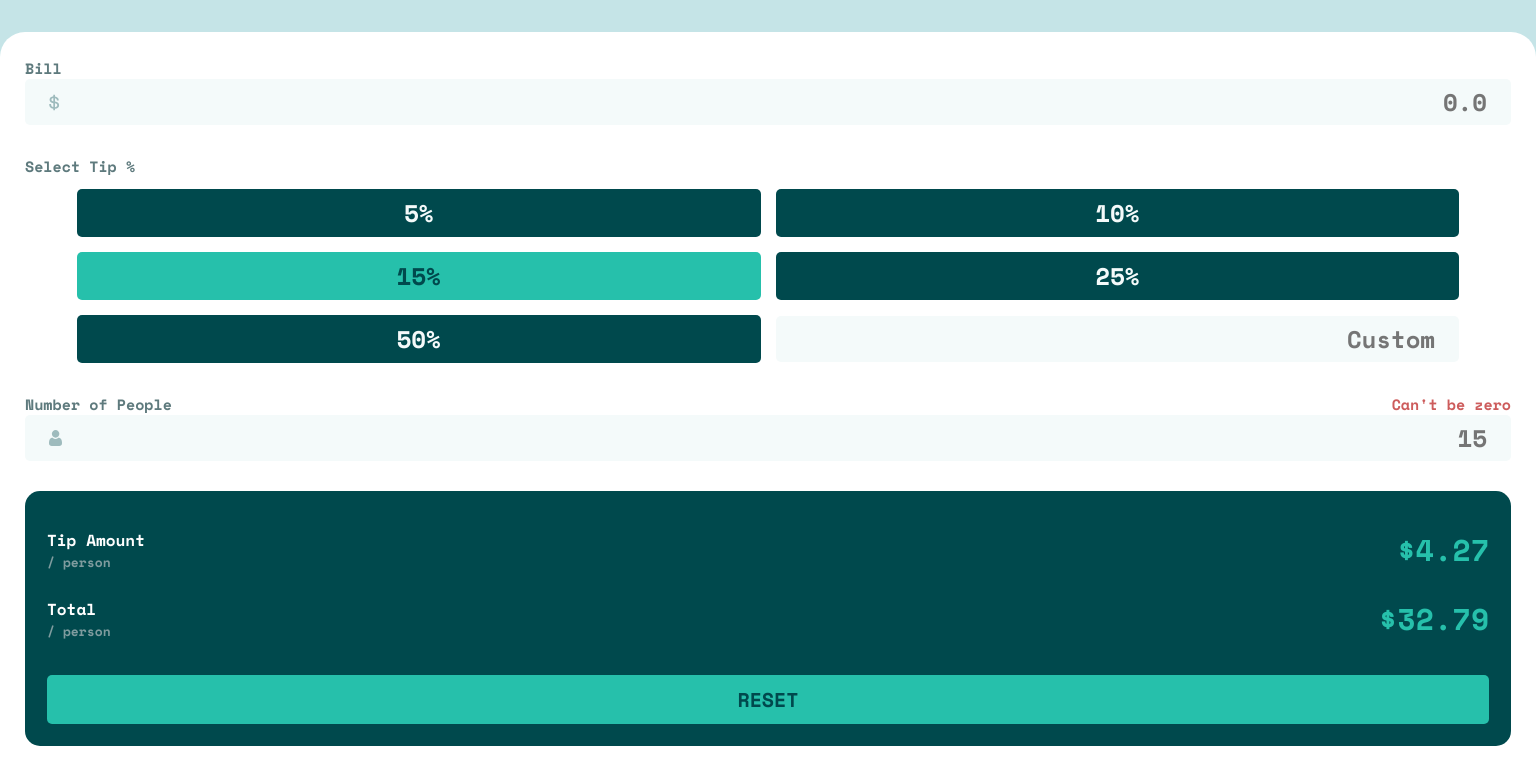
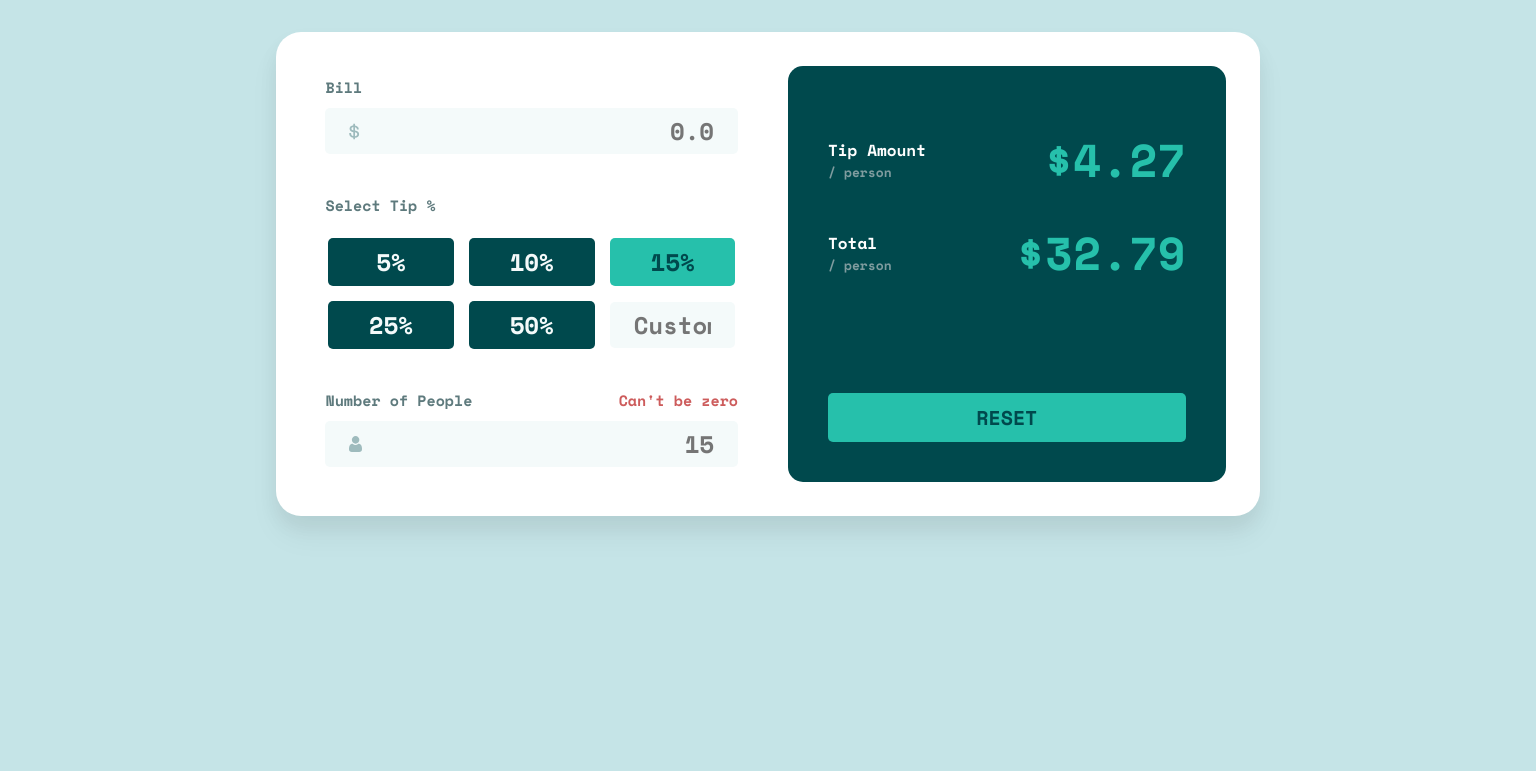
Before and after one commit to gabrielglp/CHALLENGE-Venturix-Stars-2, a plain HTML site: page index.html in a window 1536 px wide. Shown: the part 111-882 px from the top of the page. After the commit the page ends 800 px from the top, so only its background shows below. Drawn offline with nearby package versions, Linux system fonts and the light colour scheme.

Commit message:
Finalizado CSS E HMTL

```diff
--- /dev/null
+++ b/assets/css/1440.css
@@ -0,0 +1,45 @@
+@media screen and (min-width: 1440px) {
+    .card {
+        width: 64%;
+        flex-direction: row;
+        border-radius: 2.5rem;
+        align-items: stretch;
+        padding: 3.4rem;
+        gap: 1.5rem;
+        box-shadow: 0px 10px 20px rgba(0, 0, 0, 0.05), 0px 20px 30px rgba(0, 0, 0, 0.05);
+    }
+
+    .input {
+        width: 105%;
+        padding: 0 3.5rem 1.5rem 1.5rem;
+    }
+
+    .labelWrapper {
+        padding: 1rem 0;
+    }
+
+    .btnWrapper div {
+        width: 30.5%;
+    }
+
+    .btnWrapper input {
+        width: 30.5%;
+    }
+
+    .output {
+        width: 95%;
+        display: flex;
+        flex-direction: column;
+        justify-content: space-between;
+        padding: 4rem;
+    }
+
+    .lineWrapper {
+        margin: .5rem 0 2.4rem 0;
+    }
+
+    .value {
+        font-size: 4.6rem;
+    }
+
+}
--- a/assets/css/main.css
+++ b/assets/css/main.css
@@ -1,5 +1,6 @@
 @import 'body.css';
 @import 'calculator.css';
+@import '1440.css';
 
 :root {
     --strong-cyan: hsl(172, 67%, 45%);
```
